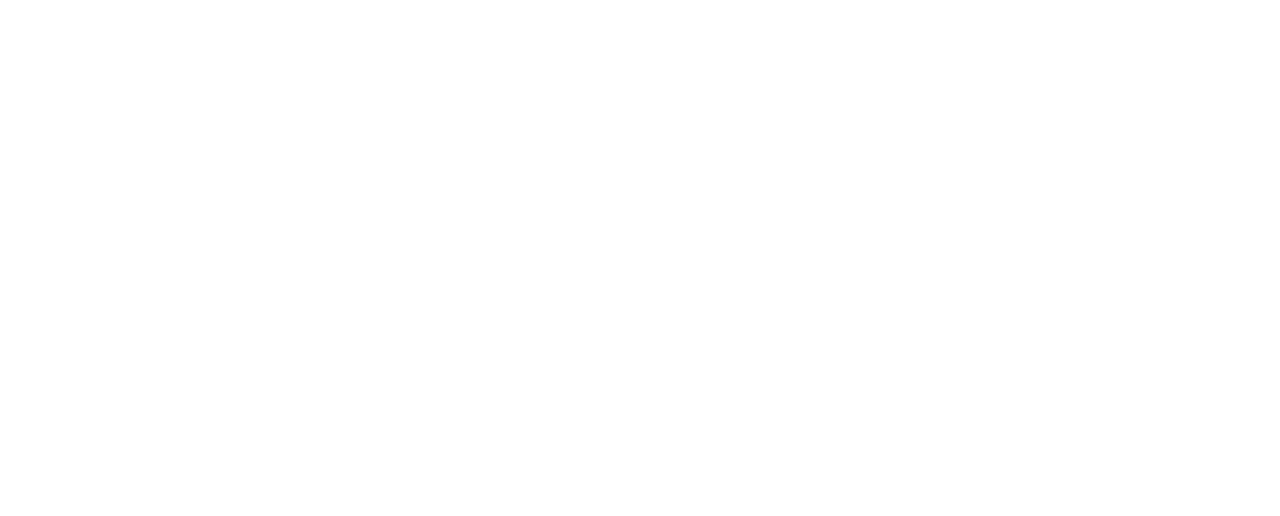
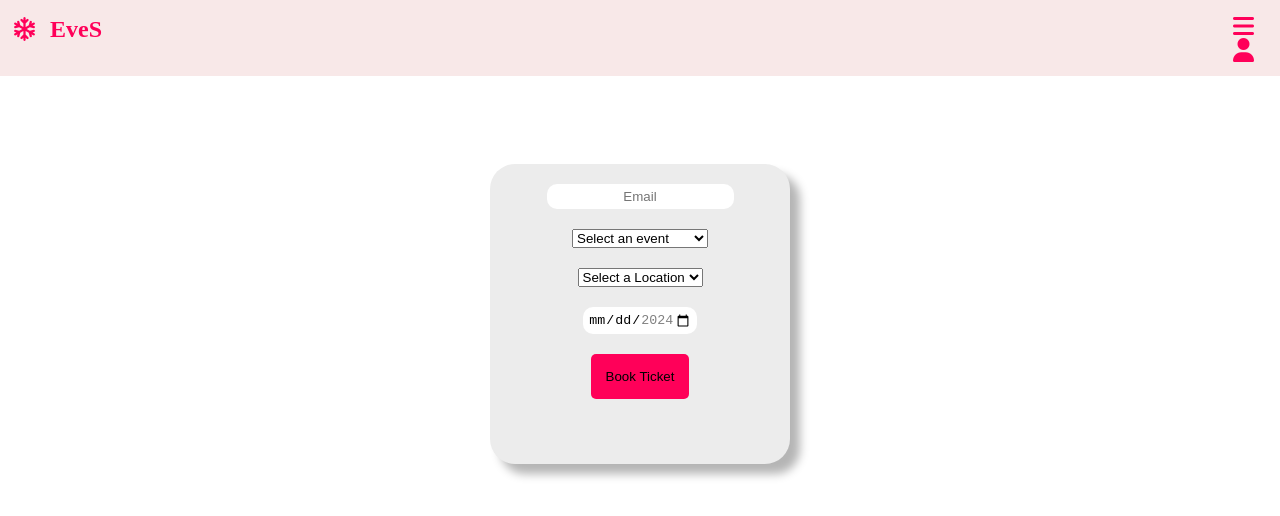
Before and after one commit to iamcandy18/Onlinebookingwebsite, a React (Vite) app: page /booking in a window 1280 px wide. Before the commit this address had no page. Shown: the top 516 px of the page. Built offline with nearby package versions, Linux system fonts and the light colour scheme.

Commit message:
Booking page added

```diff
--- a/package.json
+++ b/package.json
@@ -15,6 +15,7 @@
     "@fortawesome/free-regular-svg-icons": "^6.5.2",
     "@fortawesome/free-solid-svg-icons": "^6.5.2",
     "@fortawesome/react-fontawesome": "^0.2.2",
+    "@sendgrid/mail": "^8.1.3",
     "@supabase/auth-ui-react": "^0.4.7",
     "@supabase/auth-ui-shared": "^0.1.8",
     "@supabase/supabase-js": "^2.43.4",
--- a/src/App.jsx
+++ b/src/App.jsx
@@ -7,6 +7,7 @@
 import Register from "./components/Auth/Register";
 import Dashboard from "./components/Dashboard";
 import Firstpage from "./components/Firstpage";
+import Booking from "./components/Booking";
 
 function App() {
   return (
@@ -17,6 +18,7 @@
       <Route index element ={<Firstpage/>}/>
       <Route path="/register" index element ={<Register/>}/>
       <Route path="/dashboard" index element ={<Dashboard/>}/>
+      <Route path="/booking" index element ={<Booking/>}/>
       </Route>
 
     </Routes>
--- /dev/null
+++ b/src/components/Booking.jsx
@@ -0,0 +1,131 @@
+import React, { useState } from 'react';
+import { supabase } from './api/client';
+
+
+const Booking = () => {
+    const [email, setEmail] = useState('');
+    const [event, setEvent] = useState('');
+    const [location, setLocation] = useState('');
+    const [eventdate, setEventdate] = useState('');
+    const [loading, setLoading] = useState(false);
+    const [message, setMessage] = useState('');
+    const date = new Date().toISOString().split('T')[0];
+    const [bool,setBool]=useState(false);
+    const generateticket=()=>{
+        const pre='TKT'
+        const random=Math.floor(1000+Math.random()*10000)
+        const time= Date.now()
+        return `${pre}${random}${time}`
+    }
+    const ticket=generateticket();
+
+    const handleBooking = async (e) => {
+        e.preventDefault();
+        setLoading(true);
+
+        const { data, error } = await supabase
+            .from('booking')
+            .insert([{ user_email: email, event_name: event , booking_date: date, event_date:eventdate, event_location:location, ticket_number:ticket,}])
+            .select();
+
+        if (error) {
+            alert(`Error: ${error.message}`);
+        } else {
+            const booking = data[0];
+            alert('Booking successful! Check your email for the ticket receipt.');
+            setBool(true);
+
+        }
+        setLoading(false);
+    };
+    const buttonTexts = [
+        { text: 'TREEHOUSE', icon: 'fa-tree' },
+        { text: 'ICONS', icon: 'fa-ticket' },
+        { text: 'OMG!', icon: 'fa-plane' },
+        { text: 'CABIN', icon: 'fa-home' },
+        { text: 'LAKE', icon: 'fa-pied-piper' },
+        { text: 'AMAZING VIEW', icon: 'fa-window-maximize' },
+        { text: 'COUNTRYSIDE', icon: 'fa-globe' },
+        { text: 'NATIONAL PARKS', icon: 'fa-envira' },
+        { text: 'RESTAURANTS', icon: 'fa-cutlery' },
+        { text: 'CAFES', icon: 'fa-coffee' },
+        { text: 'SNOW PARKS', icon: 'fa-cubes' },
+        { text: 'FILTERS', icon: 'fa-toggle-on' }
+      ];
+
+      const buttonLocation = [
+        { text: 'Mumbai' },
+        { text: 'Delhi' },
+        { text: 'Chennai' },
+        { text: 'Kolkata' },
+        { text: 'Bangalore' },
+        { text: 'Hyderabad' },
+        { text: 'Pune' },
+        { text: 'Ahmedabad' },
+        { text: 'Jaipur' },
+        { text: 'Lucknow' },
+        { text: 'Chandigarh' },
+        { text: 'Goa' }
+      ];
+
+
+  return (
+    <div>
+        <div className="dash1"></div>
+        <div className="content mid">
+        <form onSubmit={handleBooking}>
+              <input
+                  type="email"
+                  placeholder="Email"
+                  value={email}
+                  onChange={(e) => setEmail(e.target.value)}
+                  required
+              />
+
+
+             <select
+          name="event"
+          id="event"
+          value={event}
+          onChange={(e) => setEvent(e.target.value)}
+          required
+        >
+          <option value="" disabled>Select an event</option>
+          {buttonTexts.map(({ text }) => (
+            <option key={text} value={text}>{text}</option>
+          ))}
+        </select>
+
+        <select
+          name="location"
+          id="location"
+          value={location}
+          onChange={(e) => setLocation(e.target.value)}
+          required
+        >
+          <option value="" disabled>Select a Location</option>
+          {buttonLocation.map(({ text }) => (
+            <option key={text} value={text}>{text}</option>
+          ))}
+        </select>
+
+        <input type="date" id="dateInput" name="dateInput" min="2024-06-01" max="2024-12-31"
+
+        value={eventdate}
+          onChange={(e) => setEventdate(e.target.value)}
+          required/>
+
+
+              <button className='out' type="submit" disabled={loading}>
+                  {loading ? 'Booking...' : 'Book Ticket'}
+              </button>
+              {message && <p>{message}</p>}
+          </form>
+          </div>
+
+          {bool?<h4 className='mid'>CONGRATULATIONS! YOU HAVE BOOKED YOUR TICKET, YOUR TICKET NUMBER {ticket}</h4>:<></>}
+    </div>
+  )
+}
+
+export default Booking
--- a/src/components/Firstpage.jsx
+++ b/src/components/Firstpage.jsx
@@ -78,7 +78,7 @@
         ))}
       </div>
 
-      <Card />
+      <Link to="/booking"><Card /></Link>
       <Footer />
     </div>
   );
--- a/src/components/Navbar.jsx
+++ b/src/components/Navbar.jsx
@@ -3,8 +3,31 @@
 import { supabase } from "./api/client";
 
 export default function Navbar() {
+
+  const [userInfo, setUserInfo] = useState(null);
   const [user, setUser] = useState(null);
   const navigate = useNavigate();
+
+  useEffect(() => {
+    async function fetchUserInfo() {
+      if (user) {
+        try {
+          const { data, error } = await supabase
+            .from('newusers')
+            .select('username, name')
+            .eq('email', user.email)
+            .single();
+          if (error) {
+            throw error;
+          }
+          setUserInfo(data);
+        } catch (error) {
+          console.error('Error fetching user info:', error.message);
+        }
+      }
+    }
+    fetchUserInfo();
+  }, [user]);
 
   useEffect(() => {
     async function getUserData() {
@@ -35,13 +58,16 @@
         <span className="title">EveS</span>
       </Link>
       <div className="right">
+      <Link to="/dashboard">{userInfo?<h3 className="hello">{userInfo.name}</h3>:<></>}</Link>
         <Link to="/dashboard">
+
           <i className="fa fa-bars" aria-hidden="true"></i>
-        </Link>
-        <Link to="/dashboard">
+
           <i className="fa fa-user" aria-hidden="true"></i>
+
         </Link>
       </div>
+
     </header>
   );
 }
```
Also changed, not shown: src/components/api/SendEmail.jsx (added, +13 -0 lines), 1 other file (tests, documents, lock files or other folders).
